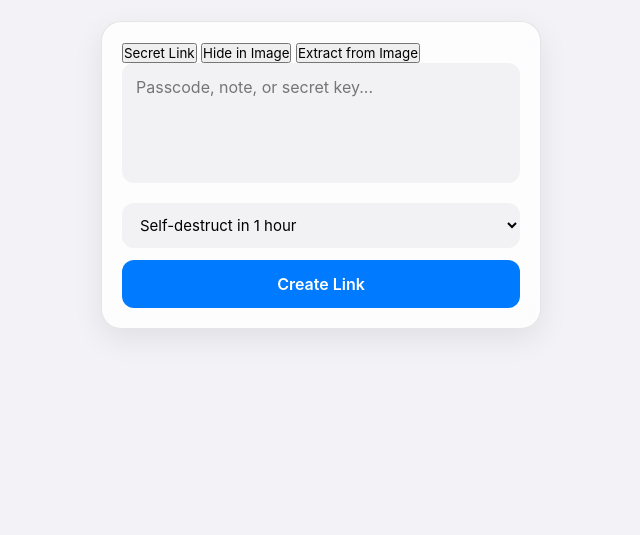
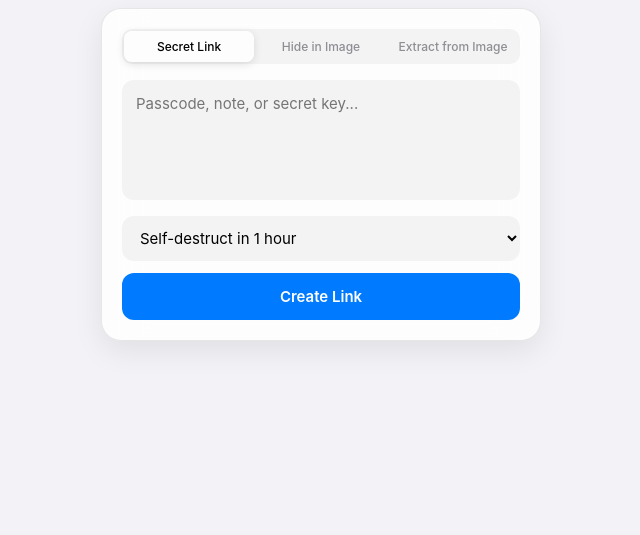
Before and after one commit to ogurchick411/ghostshare, a website: page public/index.html in a window 1280 px wide. Shown: the part 265-800 px from the top of the page, without its empty margins (319-959 px from the left). Drawn offline with Linux system fonts and the light colour scheme.

Commit message:
implement iOS tab navigation styles

```diff
--- a/public/style.css
+++ b/public/style.css
@@ -1,6 +1,6 @@
 :root {
   --bg-system: #f2f2f7;
-  --card-bg: rgba(255, 255, 255, 0.8);
+  --card-bg: rgba(255, 255, 255, 0.85);
   --accent: #007aff;
   --accent-hover: #0062cc;
   --text-primary: #000000;
@@ -73,6 +73,35 @@ body {
   box-shadow: 0 10px 30px rgba(0, 0, 0, 0.08);
 }
 
+.tabs {
+  display: flex;
+  background-color: var(--input-bg);
+  padding: 2px;
+  border-radius: 10px;
+  margin-bottom: 16px;
+  gap: 2px;
+}
+
+.tab-btn {
+  flex: 1;
+  background: transparent;
+  border: none;
+  padding: 8px 4px;
+  color: var(--text-secondary);
+  font-size: 12px;
+  font-weight: 500;
+  border-radius: 8px;
+  cursor: pointer;
+  transition: all 0.2s ease;
+  white-space: nowrap;
+}
+
+.tab-btn.active {
+  background-color: var(--card-bg);
+  color: var(--text-primary);
+  box-shadow: 0 2px 8px rgba(0, 0, 0, 0.12);
+}
+
 textarea {
   width: 100%;
   height: 120px;
@@ -81,15 +110,10 @@ textarea {
   border-radius: 12px;
   padding: 14px;
   color: var(--text-primary);
-  font-size: 16px;
+  font-size: 15px;
   resize: none;
   outline: none;
-  margin-bottom: 16px;
-  transition: all 0.2s ease;
-}
-
-textarea:focus {
-  box-shadow: 0 0 0 2px var(--accent);
+  margin-bottom: 12px;
 }
 
 .controls {
@@ -117,14 +141,12 @@ select {
   border: none;
   border-radius: 12px;
   padding: 14px;
-  font-size: 16px;
+  font-size: 15px;
   font-weight: 600;
   cursor: pointer;
-  transition: background-color 0.2s ease, transform 0.1s ease;
-}
-
-.btn-primary:active {
-  transform: scale(0.98);
+  text-align: center;
+  text-decoration: none;
+  display: block;
 }
 
 .result-box {
@@ -144,7 +166,6 @@ select {
   color: var(--text-primary);
   font-size: 14px;
   outline: none;
-  text-overflow: ellipsis;
 }
 
 .hidden {
```
